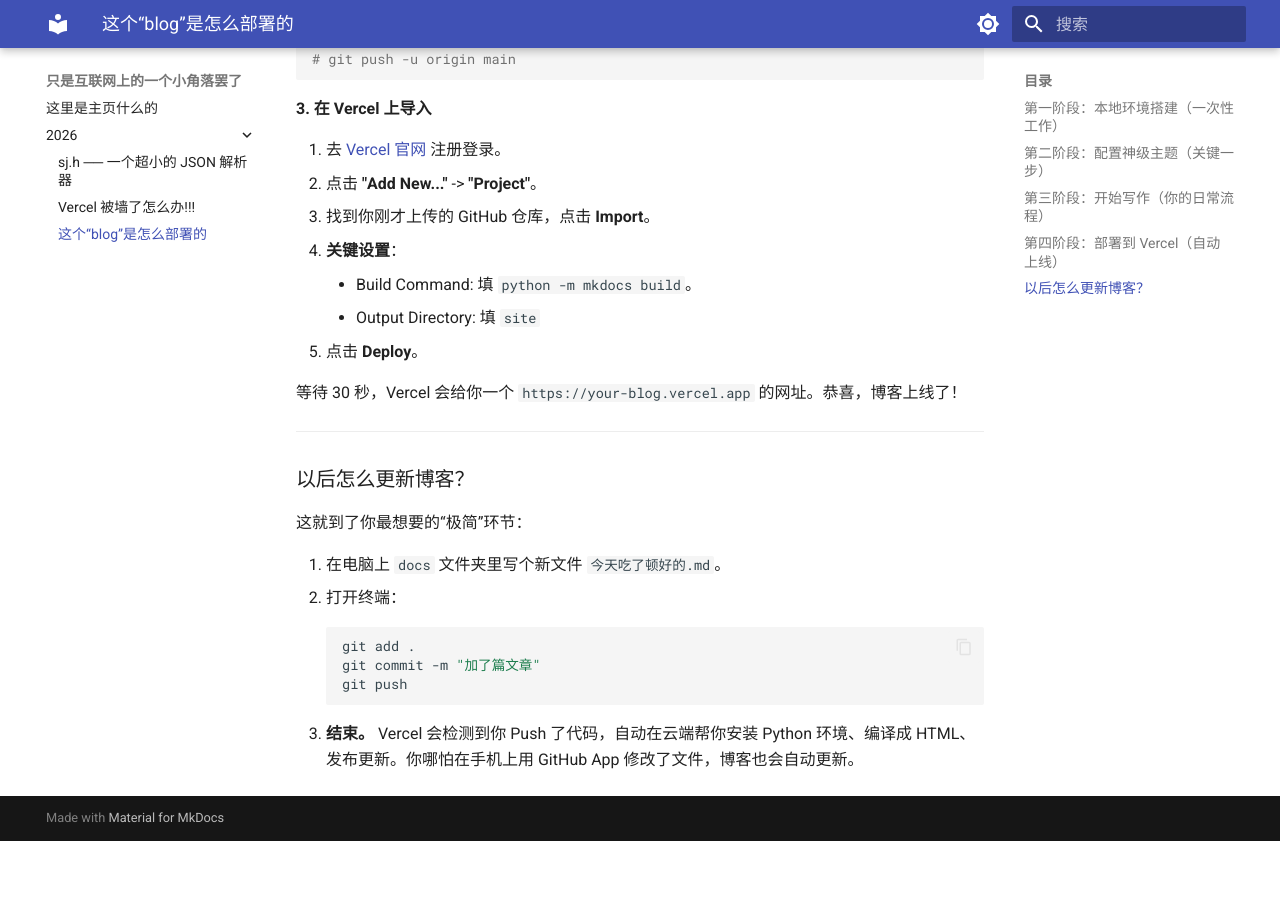
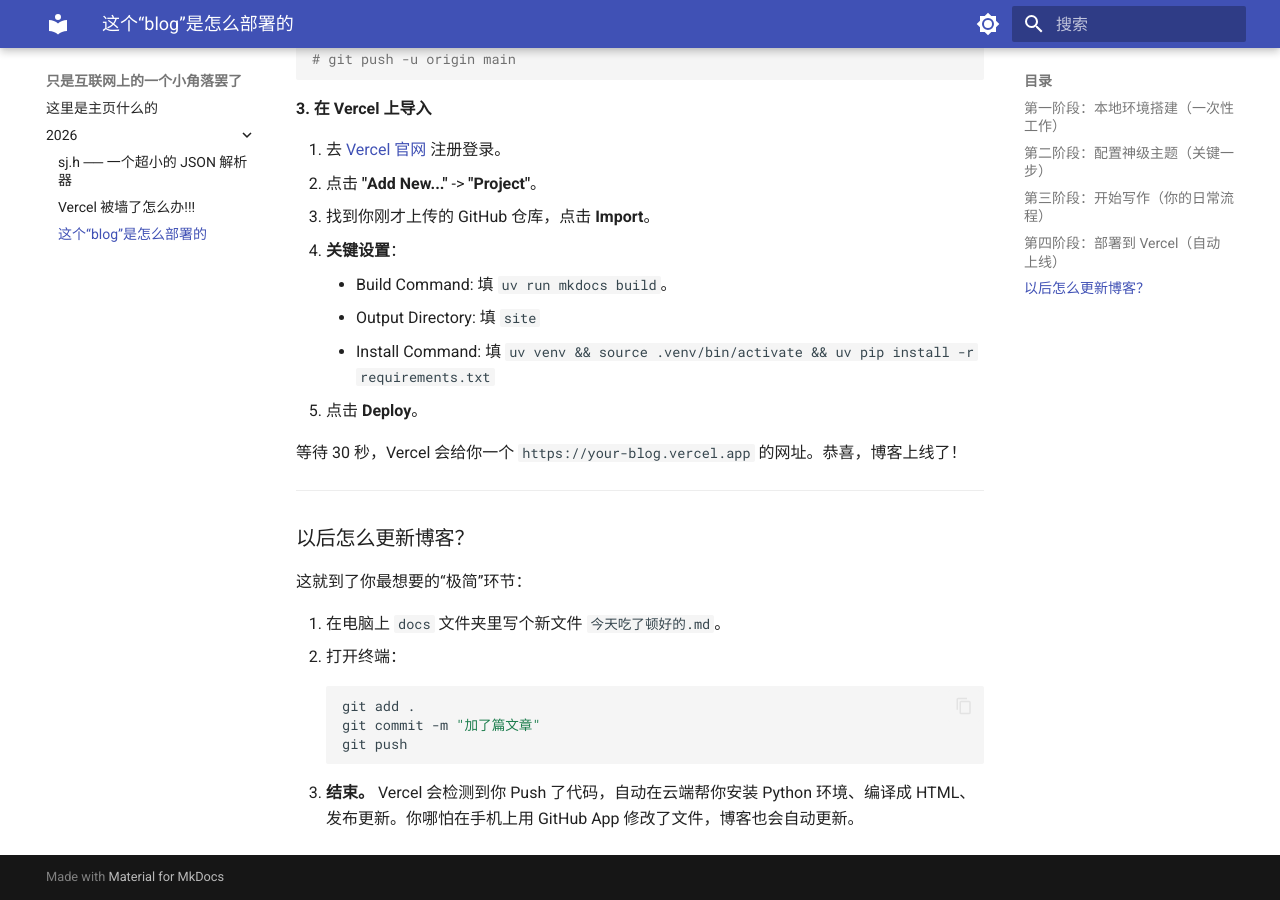
Before and after one commit to 1cyberlangke1/blog, an MkDocs documentation site: the page built from docs/2026/这个“blog”是怎么部署的.md, in a window 1280 px wide and 900 px high, scrolled down 2482 px. Built offline with MkDocs 1.6.1 and Material for MkDocs 9.7.7, drawn with Linux system fonts in a browser that asks for light colours; before the commit the page ends 3323 px from its top, so only the background shows below that.

Commit message:
更新部署文档

```diff
--- a/docs/2026/这个“blog”是怎么部署的.md
+++ b/docs/2026/这个“blog”是怎么部署的.md
@@ -126,8 +126,9 @@ git commit -m "Initial commit"
 2.  点击 **"Add New..."** -> **"Project"**。
 3.  找到你刚才上传的 GitHub 仓库，点击 **Import**。
 4.  **关键设置**：
-    *   Build Command: 填 `python -m mkdocs build`。
+    *   Build Command: 填 `uv run mkdocs build`。
     *   Output Directory: 填 `site`
+    *   Install Command: 填 `uv venv && source .venv/bin/activate && uv pip install -r requirements.txt`
 5.  点击 **Deploy**。
 
 等待 30 秒，Vercel 会给你一个 `https://your-blog.vercel.app` 的网址。恭喜，博客上线了！
```
